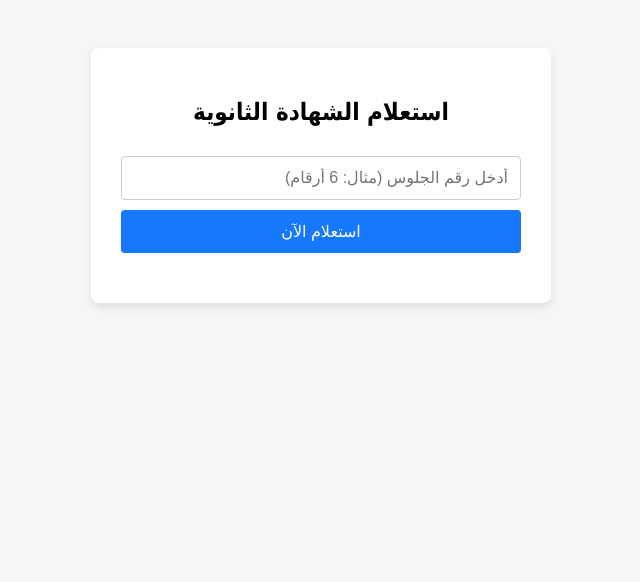
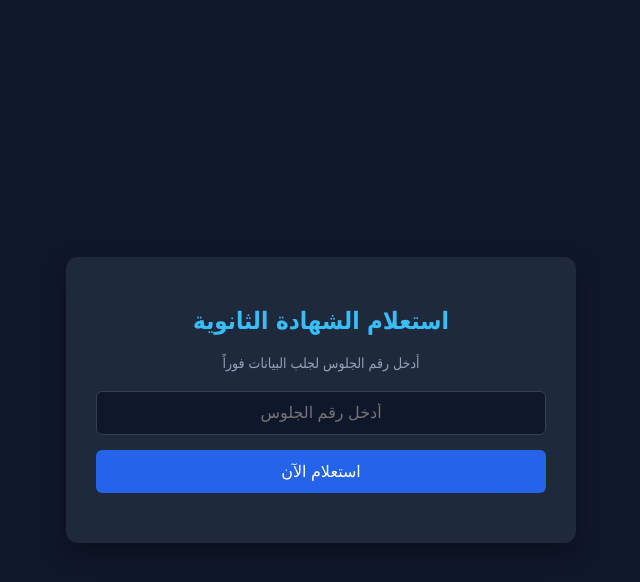
Before and after one commit to montygombok-collab/Ai-Eva, a website: page index.html in a window 1280 px wide. Shown: the whole page, without its empty margins (319-959 px from the left). Drawn offline with Linux system fonts and the light colour scheme.

Commit message:
Update index.html

```diff
--- a/index.html
+++ b/index.html
@@ -2,84 +2,75 @@
 <html lang="ar" dir="rtl">
 <head>
     <meta charset="utf-8">
-    <title>استعلام النتيجة الذكي</title>
+    <meta name="viewport" content="width=device-width, initial-scale=1">
+    <title>استعلام نتيجة الشهادة الثانوية - Monty Go SDN</title>
     <style>
-        body { font-family: Tahoma, sans-serif; background: #f4f7f6; padding: 40px; text-align: center; }
-        .box { background: #fff; padding: 30px; border-radius: 8px; max-width: 400px; margin: auto; box-shadow: 0 4px 10px rgba(0,0,0,0.1); }
-        input { width: 100%; padding: 12px; margin: 10px 0; border: 1px solid #ccc; border-radius: 4px; box-sizing: border-box; font-size: 16px; }
-        button { width: 100%; padding: 12px; background: #1677ff; color: #fff; border: none; border-radius: 4px; font-size: 16px; cursor: pointer; }
-        button:hover { background: #0866df; }
-        #resultArea { margin-top: 20px; text-align: right; }
+        body { background: #0f172a; color: #f8fafc; font-family: Tahoma, sans-serif; display: flex; justify-content: center; align-items: center; min-height: 100vh; margin: 0; }
+        .card { background: #1e293b; padding: 30px; border-radius: 12px; box-shadow: 0 10px 25px rgba(0,0,0,0.3); width: 100%; max-width: 450px; text-align: center; }
+        h2 { margin-bottom: 20px; color: #38bdf8; }
+        input { width: 100%; padding: 12px; margin-bottom: 15px; background: #0f172a; border: 1px solid #334155; border-radius: 6px; color: #fff; font-size: 16px; box-sizing: border-box; text-align: center; }
+        input:focus { border-color: #38bdf8; outline: none; }
+        button { width: 100%; padding: 12px; background: #2563eb; color: white; border: none; border-radius: 6px; font-size: 16px; cursor: pointer; transition: background 0.2s; }
+        button:hover { background: #1d4ed8; }
+        #resultContainer { margin-top: 20px; text-align: right; }
+        /* تنسيق لبعض عناصر النتيجة المرجعة من الموقع الأصلي لتبدو مرتبة */
+        .result { background: #0f172a; padding: 15px; border-radius: 8px; border: 1px solid #334155; margin-top: 15px; }
+        .errorlist { color: #f87171; list-style: none; padding: 0; }
+        .notice { color: #fbbf24; }
     </style>
 </head>
 <body>
 
-<div class="box">
+<div class="card">
     <h2>استعلام الشهادة الثانوية</h2>
-    <input type="text" id="serialInput" placeholder="أدخل رقم الجلوس (مثال: 6 أرقام)" maxlength="6">
-    <button onclick="fetchResult()">استعلام الآن</button>
-    <div id="resultArea"></div>
+    <p style="color: #94a3b8; font-size: 14px; margin-bottom: 20px;">أدخل رقم الجلوس لجلب البيانات فوراً</p>
+
+    <input type="text" id="serialInput" placeholder="أدخل رقم الجلوس" maxlength="6">
+    <button onclick="getResult()">استعلام الآن</button>
+
+    <div id="resultContainer"></div>
 </div>
 
 <script>
-async function fetchResult() {
+async function getResult() {
     const serial = document.getElementById('serialInput').value.trim();
-    const resultArea = document.getElementById('resultArea');
+    const container = document.getElementById('resultContainer');
 
     if (!serial) {
-        alert('الرجاء إدخال رقم الجلوس أولاً');
+        alert('الرجاء إدخال رقم الجلوس');
         return;
     }
 
-    resultArea.innerHTML = 'جاري البحث وسحب البيانات... ⏳';
+    container.innerHTML = '<p style="color: #38bdf8;">جاري جلب النتيجة... ⏳</p>';
 
     try {
-        // الخطوة 1: جلب الصفحة الرئيسية لاستخراج رمز الحماية (CSRF Token) والكوكي
-        const getResponse = await fetch('https://result.sd/', {
-            method: 'GET',
-            credentials: 'include' // للحفاظ على جلسة الكوكي
-        });
-        const htmlText = await getResponse.text();
-
-        // استخراج الـ csrfmiddlewaretoken تلقائياً من الـ HTML
-        const parser = new DOMParser();
-        const doc = parser.parseFromString(htmlText, 'text/html');
-        const csrfToken = doc.querySelector('input[name="csrfmiddlewaretoken"]')?.value;
-
-        if (!csrfToken) {
-            resultArea.innerHTML = '<span style="color:red;">عفواً، فشل جلب رمز الحماية من الموقع.</span>';
-            return;
-        }
-
-        // الخطوة 2: تجهيز البيانات للإرسال (POST) بالحقل الصحيح serial_number
-        const formData = new URLSearchParams();
-        formData.append('csrfmiddlewaretoken', csrfToken);
-        formData.append('serial_number', serial);
-
-        // الخطوة 3: إرسال طلب النتيجة
-        const postResponse = await fetch('https://result.sd/', {
+        const response = await fetch('/api/result', {
             method: 'POST',
-            headers: {
-                'Content-Type': 'application/x-www-form-urlencoded',
-            },
-            body: formData.toString()
+            headers: { 'Content-Type': 'application/json' },
+            body: JSON.identity ? JSON.stringify({ serial_number: serial }) : JSON.stringify({ serial_number: serial })
         });
 
-        const responseHtml = await postResponse.text();
-        const responseDoc = parser.parseFromString(responseHtml, 'text/html');
+        const data = await response.json();
 
-        // استخراج صندوق النتيجة أو الأخطاء من الرد المرجع
-        const resultCard = responseDoc.querySelector('.result') || responseDoc.querySelector('.errorlist') || responseDoc.querySelector('.notice');
+        if (data.success) {
+            // تحليل الHTML المرجع واستخراج محتوى صندوق النتيجة أو رسالة الخطأ فقط
+            const parser = new DOMParser();
+            const doc = parser.parseFromString(data.html, 'text/html');
 
-        if (resultCard) {
-            resultArea.innerHTML = resultCard.outerHTML;
+            const targetElement = doc.querySelector('.result') || doc.querySelector('.errorlist') || doc.querySelector('.notice') || doc.querySelector('form');
+
+            if (targetElement) {
+                container.innerHTML = targetElement.outerHTML;
+            } else {
+                container.innerHTML = '<p style="color: #f87171;">لم يتم العثور على بيانات مطابقة لهذا الرقم.</p>';
+            }
         } else {
-            resultArea.innerHTML = '<span style="color:green;">تم إرسال الطلب بنجاح، راجع الـ Console أو الـ Network للتفاصيل.</span>';
+            container.innerHTML = `<p style="color: #f87171;">${data.message}</p>`;
         }
 
     } catch (error) {
         console.error(error);
-        resultArea.innerHTML = '<span style="color:red;">حدث خطأ في الاتصال (غالباً بسبب قيود الـ CORS من المتصفح).</span>';
+        container.innerHTML = '<p style="color: #f87171;">حدث خطأ أثناء الاتصال بالخادم.</p>';
     }
 }
 </script>
```
